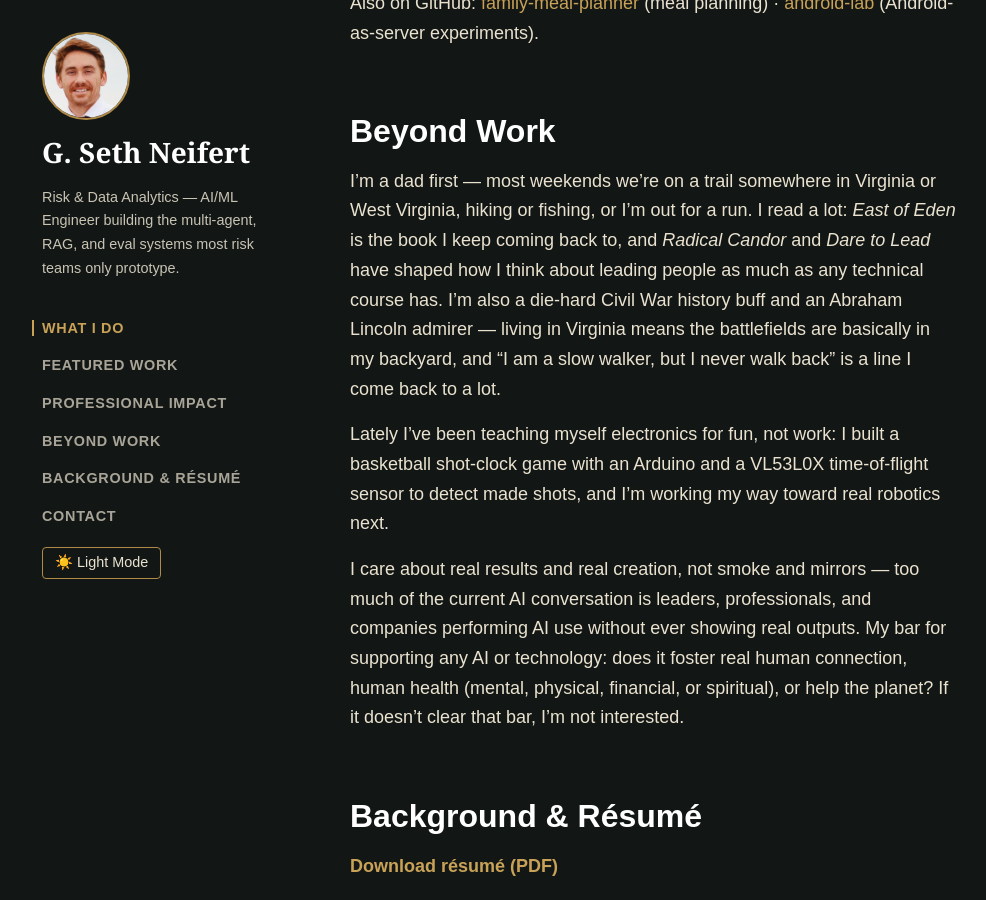
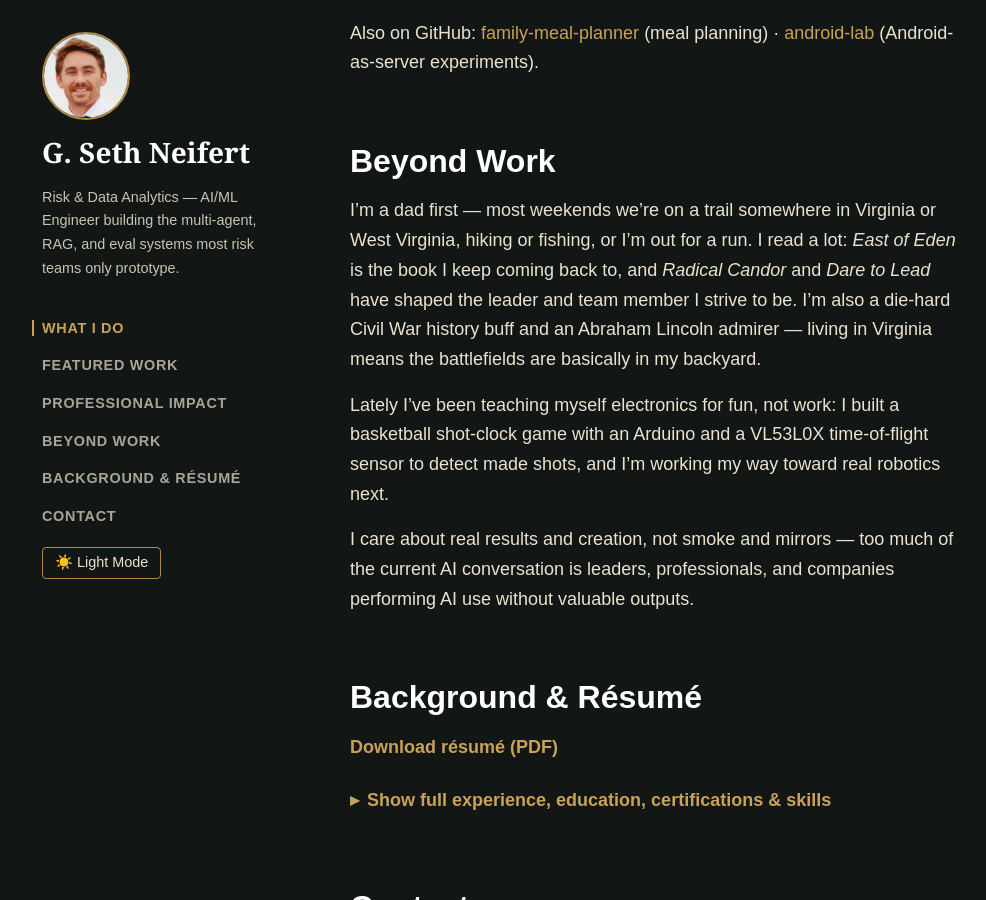
Before and after one commit to neifertg/neifertg.github.io, a Jekyll site: the page built from index.md, in a window 1280 px wide and 900 px high, scrolled down 3319 px. Shown: the whole window, without its empty margins (22-1008 px from the left). Built offline with Jekyll 4.4.1, drawn with Linux system fonts in a browser that asks for light colours; some of the changed text lies outside the part shown.

Commit message:
Add Lincoln quote at top of page, tighten Beyond Work copy

```diff
--- a/index.md
+++ b/index.md
@@ -86,11 +88,11 @@ Also on GitHub: [family-meal-planner](https://github.com/neifertg/family-meal-pl
 
 ## Beyond Work
 
-I'm a dad first — most weekends we're on a trail somewhere in Virginia or West Virginia, hiking or fishing, or I'm out for a run. I read a lot: *East of Eden* is the book I keep coming back to, and *Radical Candor* and *Dare to Lead* have shaped how I think about leading people as much as any technical course has. I'm also a die-hard Civil War history buff and an Abraham Lincoln admirer — living in Virginia means the battlefields are basically in my backyard, and "I am a slow walker, but I never walk back" is a line I come back to a lot.
+I'm a dad first — most weekends we're on a trail somewhere in Virginia or West Virginia, hiking or fishing, or I'm out for a run. I read a lot: *East of Eden* is the book I keep coming back to, and *Radical Candor* and *Dare to Lead* have shaped the leader and team member I strive to be. I'm also a die-hard Civil War history buff and an Abraham Lincoln admirer — living in Virginia means the battlefields are basically in my backyard.
 
 Lately I've been teaching myself electronics for fun, not work: I built a basketball shot-clock game with an Arduino and a VL53L0X time-of-flight sensor to detect made shots, and I'm working my way toward real robotics next.
 
-I care about real results and real creation, not smoke and mirrors — too much of the current AI conversation is leaders, professionals, and companies performing AI use without ever showing real outputs. My bar for supporting any AI or technology: does it foster real human connection, human health (mental, physical, financial, or spiritual), or help the planet? If it doesn't clear that bar, I'm not interested.
+I care about real results and creation, not smoke and mirrors — too much of the current AI conversation is leaders, professionals, and companies performing AI use without valuable outputs.
 
 <a id="background-resume"></a>
 
```
Also changed, not shown: other parts of index.md (+3 -1 lines).
